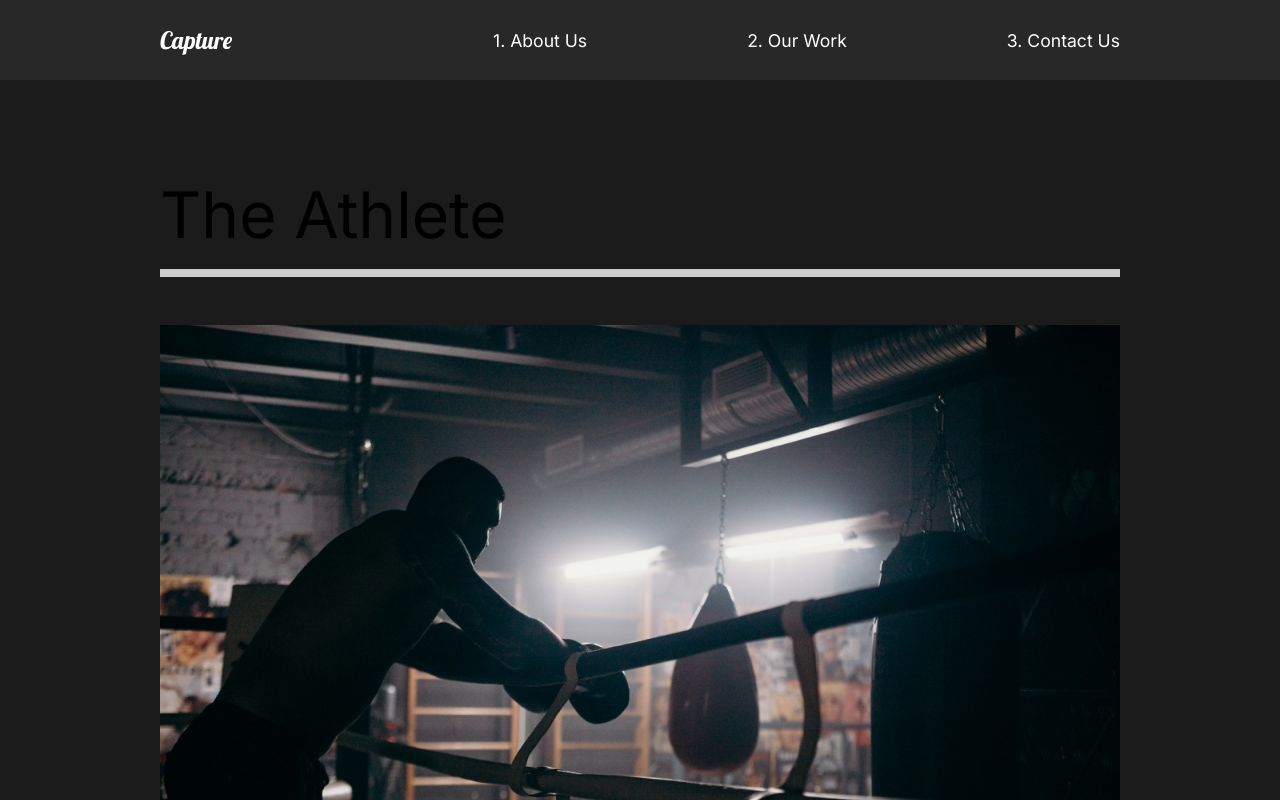
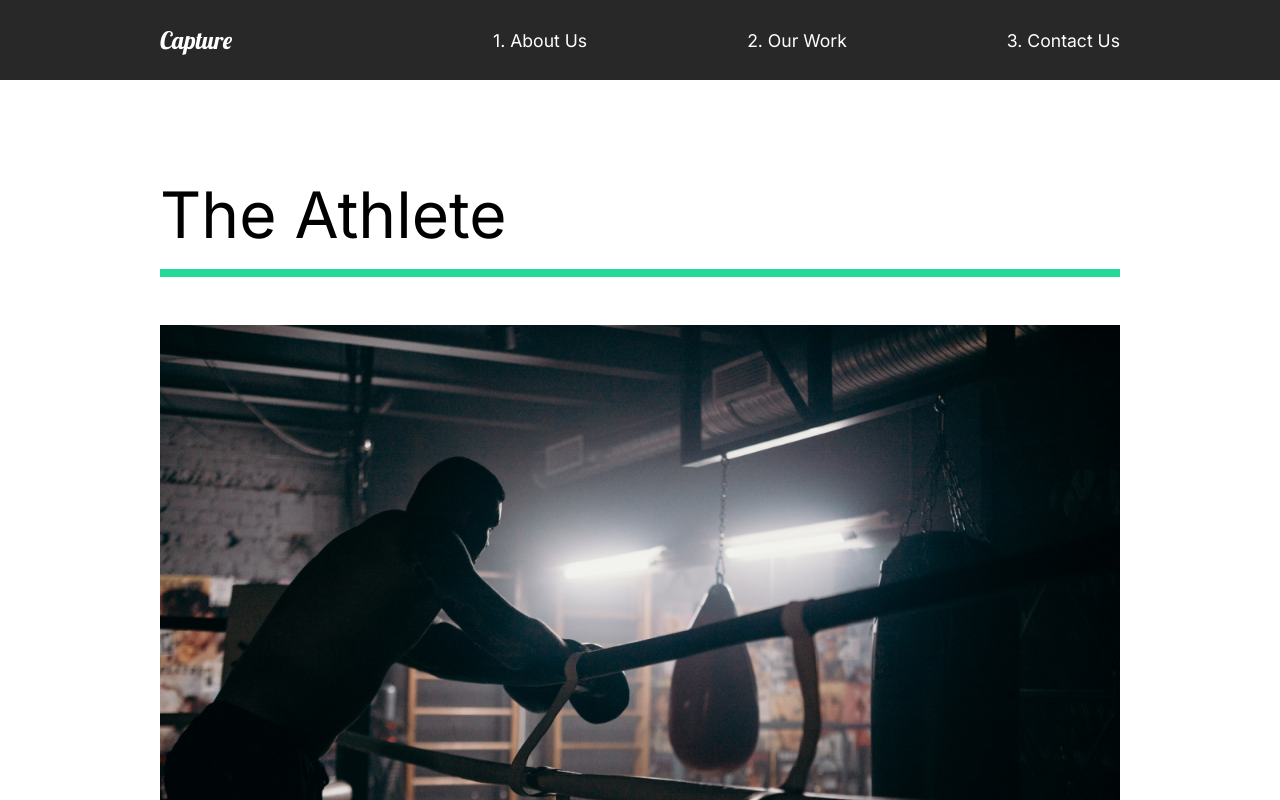
Before and after one commit to Sampathkumarvuradi/Capture, a React (Create React App) app: page /work in a window 1280 px wide. Shown: the top 800 px of the page. Built offline with nearby package versions, Linux system fonts and the light colour scheme.

Commit message:
Added Animation

```diff
--- a/src/App.js
+++ b/src/App.js
@@ -8,19 +8,24 @@
 import Nav from "./components/Nav";
 import MovieDetail from "./pages/MovieDetail";
 // Router
-import { Route, Routes } from "react-router-dom";
+import { Route, Routes, useLocation } from "react-router-dom";
+// Animation
+import { AnimatePresence } from "framer-motion";
 
 function App() {
+  const location = useLocation();
   return (
     <div className='App'>
       <GlobalStyle />
       <Nav />
-      <Routes>
-        <Route path='/' element={<AboutUs />} />
-        <Route path='/work' element={<OurWork />} />
-        <Route path='/work/:id' element={<MovieDetail />} />
-        <Route path='/contact' element={<ContactUs />} />
-      </Routes>
+      <AnimatePresence exitBeforeEnter>
+        <Routes location={location} key={location.pathname}>
+          <Route path='/' element={<AboutUs />} />
+          <Route path='/work' element={<OurWork />} />
+          <Route path='/work/:id' element={<MovieDetail />} />
+          <Route path='/contact' element={<ContactUs />} />
+        </Routes>
+      </AnimatePresence>
     </div>
   );
 }
--- /dev/null
+++ b/src/animation.js
@@ -0,0 +1,81 @@
+export const pageAnimation = {
+  hidden: {
+    opacity: 0,
+    y: 300,
+  },
+  show: {
+    opacity: 1,
+    y: 0,
+    transition: {
+      duration: 0.5,
+      when: "beforeChildren",
+      staggerChildren: 0.25,
+      ease: "easeOut",
+    },
+  },
+  exit: {
+    opacity: 0,
+    transition: {
+      duration: 0.5,
+    },
+  },
+};
+export const titleAnim = {
+  hidden: { y: 200 },
+  show: {
+    y: 0,
+    transition: {
+      duration: 0.75,
+      ease: "easeOut",
+    },
+  },
+};
+export const fade = {
+  hidden: { opacity: 0 },
+  show: {
+    opacity: 1,
+    transition: {
+      ease: "easeOut",
+      duration: 0.75,
+    },
+  },
+};
+export const photoAnim = {
+  hidden: { scale: 1.5, opacity: 0 },
+  show: {
+    scale: 1,
+    opacity: 1,
+    transition: {
+      ease: "easeOut",
+      duration: 0.75,
+    },
+  },
+};
+export const lineAnim = {
+  hidden: { width: "0%" },
+  show: {
+    width: "100%",
+    transition: { duration: 1 },
+  },
+};
+export const slider = {
+  hidden: { x: "-130%", skew: "45deg" },
+  show: {
+    x: "100%",
+    skew: "0deg",
+    transition: {
+      ease: "easeOut",
+      duration: 1,
+    },
+  },
+};
+export const sliderContainer = {
+  hidden: { opacity: 1 },
+  show: {
+    opacity: 1,
+    transition: {
+      staggerChildren: 0.1,
+      ease: "easeOut",
+    },
+  },
+};
--- /dev/null
+++ b/src/components/Wave.js
@@ -0,0 +1,31 @@
+import React from "react";
+import styled from "styled-components";
+import { motion } from "framer-motion";
+
+const Wave = () => {
+  return (
+    <WaveSvg
+      viewBox='0 0 1440 363'
+      fill='none'
+      xmlns='http://www.w3.org/2000/svg'
+    >
+      <motion.path
+        initial={{ pathLength: 0, pathOffset: 1 }}
+        animate={{ pathLength: 1, pathOffset: 0 }}
+        transition={{ duration: 1 }}
+        d='M1440 27.4774C1352.73 19.8184 1122.41 49.0556 899.331 227.276C620.48 450.052 354.282 355.647 170.328 185.318C23.165 49.0556 -4.21721 8.32998 0.487081 5'
+        stroke='#D96ED4'
+        strokeOpacity='0.5'
+        strokeWidth='10'
+      />
+    </WaveSvg>
+  );
+};
+
+const WaveSvg = styled.svg`
+  position: absolute;
+  left: 0;
+  z-index: 1;
+`;
+
+export default Wave;
--- a/src/pages/AboutUs.js
+++ b/src/pages/AboutUs.js
@@ -3,14 +3,22 @@
 import AboutSection from "../components/AboutSection";
 import ServicesSection from "../components/ServicesSection";
 import FaqSection from "../components/FaqSection";
+// Animations
+import { motion } from "framer-motion";
+import { pageAnimation } from "../animation";
 
 const AboutUs = () => {
   return (
-    <>
+    <motion.div
+      variants={pageAnimation}
+      initial='hidden'
+      animate='show'
+      exit='exit'
+    >
       <AboutSection />
       <ServicesSection />
       <FaqSection />
-    </>
+    </motion.div>
   );
 };
 
--- a/src/pages/ContactUs.js
+++ b/src/pages/ContactUs.js
@@ -1,10 +1,19 @@
 import React from "react";
+// Animations
+import { motion } from "framer-motion";
+import { pageAnimation } from "../animation";
 
 const ContactUs = () => {
   return (
-    <div>
+    <motion.div
+      variants={pageAnimation}
+      initial='hidden'
+      animate='show'
+      exit='exit'
+      style={{ background: "#fff" }}
+    >
       <h1>Contact</h1>
-    </div>
+    </motion.div>
   );
 };
 
--- a/src/pages/MovieDetail.js
+++ b/src/pages/MovieDetail.js
@@ -2,6 +2,9 @@
 import styled from "styled-components";
 import { useLocation } from "react-router-dom";
 import { MovieState } from "../movieState";
+// Animations
+import { motion } from "framer-motion";
+import { pageAnimation } from "../animation";
 
 const MovieDetail = () => {
   const history = useLocation();
@@ -18,7 +21,12 @@
   return (
     <>
       {movie && (
-        <Details>
+        <Details
+          variants={pageAnimation}
+          initial='hidden'
+          animate='show'
+          exit='exit'
+        >
           <HeadLine>
             <h2>{movie.title}</h2>
             <p>{movie.description}</p>
@@ -44,7 +52,7 @@
 
 // Styles
 
-const Details = styled.div`
+const Details = styled(motion.div)`
   color: white;
 `;
 const HeadLine = styled.div`
--- a/src/pages/OurWork.js
+++ b/src/pages/OurWork.js
@@ -5,19 +5,43 @@
 import athlete from "../img/athlete-small.png";
 import theracer from "../img/theracer-small.png";
 import goodtimes from "../img/goodtimes-small.png";
+// Animations
+import { motion } from "framer-motion";
+import {
+  pageAnimation,
+  fade,
+  photoAnim,
+  lineAnim,
+  slider,
+  sliderContainer,
+} from "../animation";
 
 const OurWork = () => {
   return (
-    <Work>
+    <Work
+      variants={pageAnimation}
+      initial='hidden'
+      animate='show'
+      exit='exit'
+      style={{ background: "#fff" }}
+    >
+      <motion.div variants={sliderContainer}>
+        <Frame1 variants={slider}></Frame1>
+        <Frame2 variants={slider}></Frame2>
+        <Frame3 variants={slider}></Frame3>
+        <Frame4 variants={slider}></Frame4>
+      </motion.div>
       <Movie>
-        <h2>The Athlete</h2>
-        <div className='line'></div>
+        <motion.h2 variants={fade}>The Athlete</motion.h2>
+        <motion.div variants={lineAnim} className='line'></motion.div>
         <Link to='/work/the-athlete'>
-          <img src={athlete} alt='athlete' />
+          <Hide>
+            <motion.img variants={photoAnim} src={athlete} alt='athlete' />
+          </Hide>
         </Link>
       </Movie>
       <Movie>
-        <h2>The Racer</h2>
+        <motion.h2 variants={fade}>The Racer</motion.h2>
         <div className='line'></div>
         <Link to='/work/the-racer'>
           <img src={theracer} alt='theracer' />
@@ -34,7 +58,7 @@
   );
 };
 
-const Work = styled.div`
+const Work = styled(motion.div)`
   min-height: 100vh;
   overflow: hidden;
   padding: 5rem 10rem;
@@ -46,7 +70,7 @@
   padding-bottom: 10rem;
   .line {
     height: 0.5rem;
-    background: #cccccc;
+    background: #23d997;
     margin-bottom: 3rem;
   }
   img {
@@ -55,5 +79,28 @@
     object-fit: cover;
   }
 `;
+const Hide = styled.div`
+  overflow: hidden;
+`;
+
+// Frame Animation
+const Frame1 = styled(motion.div)`
+  position: fixed;
+  left: 0;
+  top: 10%;
+  width: 100%;
+  height: 100vh;
+  background: #fffebf;
+  z-index: 2;
+`;
+const Frame2 = styled(Frame1)`
+  background: #ff8efb;
+`;
+const Frame3 = styled(Frame1)`
+  background: #8ed2ff;
+`;
+const Frame4 = styled(Frame1)`
+  background: #8effa0;
+`;
 
 export default OurWork;
--- a/src/styles.js
+++ b/src/styles.js
@@ -11,11 +11,13 @@
 export const Description = styled.div`
   flex: 1;
   padding-right: 5rem;
+  z-index: 2;
   h2 {
     font-weight: lighter;
   }
 `;
 export const Image = styled.div`
+  z-index: 2;
   flex: 1;
   overflow: hidden;
   img {
```
Also changed, not shown: src/components/AboutSection.js (+21 -14 lines).
